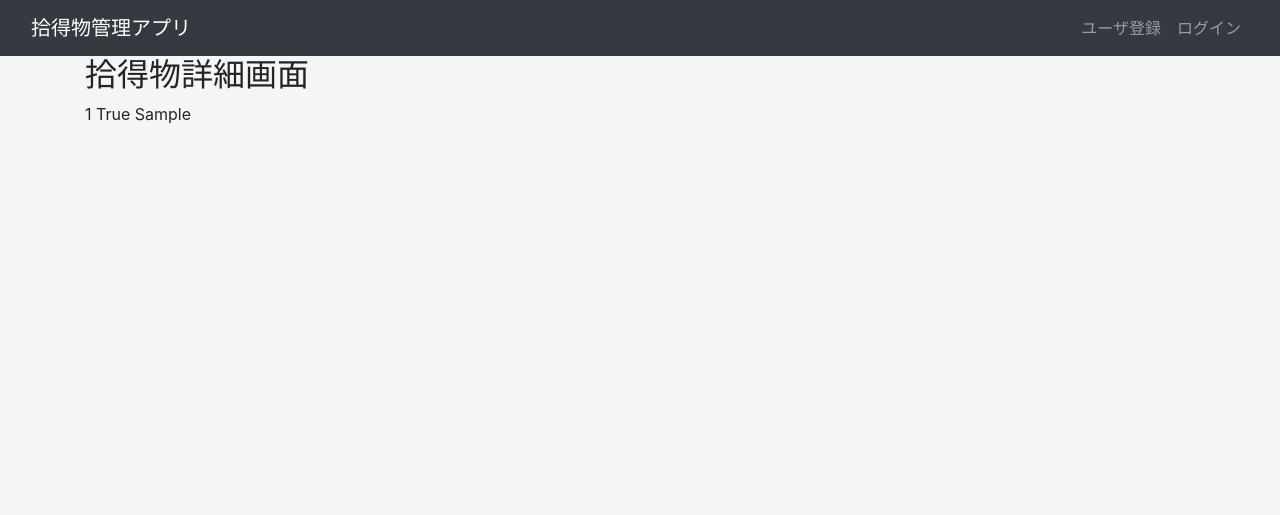
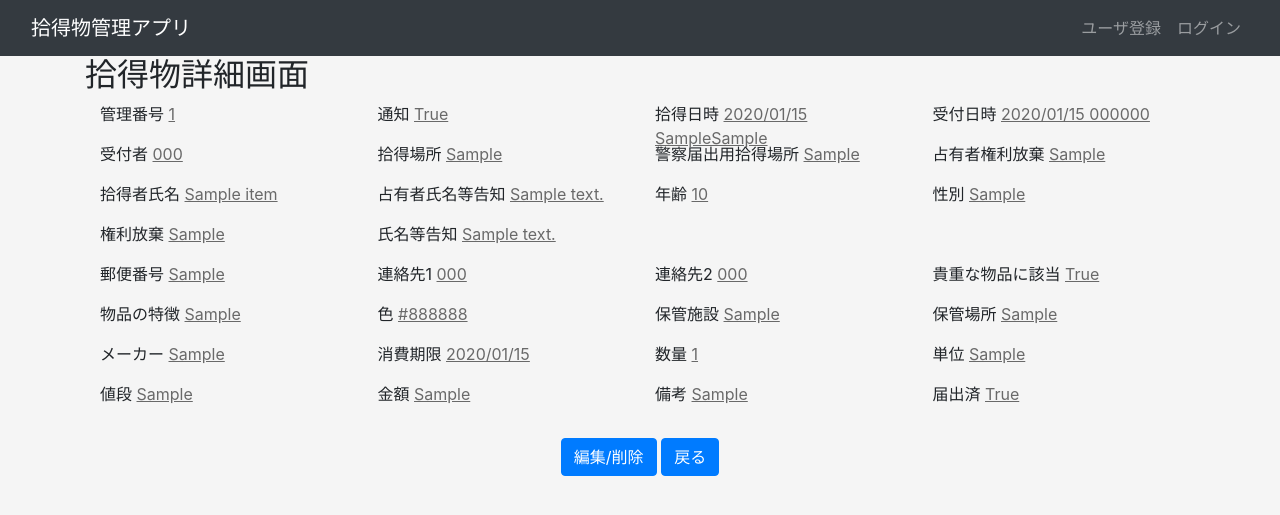
Before and after one commit to sugar310sato/lostitem_app, a Flask app: page /items/detail/1 in a window 1280 px wide. Shown: the top 515 px of the page. Run offline with Flask 3, Linux system fonts and the light colour scheme; tables that the repository leaves empty hold one stand-in row (values such as "Sample post"); some libraries are stand-ins or nearby versions.

Commit message:
Add edit_select, detail

```diff
--- a/apps/items/templates/items/detail.html
+++ b/apps/items/templates/items/detail.html
@@ -2,10 +2,63 @@
 {% block title %}拾得物詳細画面{% endblock %}
 {% block content %}
 <h2>拾得物詳細画面</h2>
-{{ item.track_num }}
-{{ item.notify }}
-{{ item.get_item_hour }}
-{% if item.choice_finder=="拾得者拾得" %}
-{% else %}
-{% endif %}
+<div class="container">
+    <div class="row">
+        <div class="col-3">管理番号 <u>{{ item.track_num }}</u></div>
+        <div class="col-3">通知 <u>{{ item.notify }}</u></div>
+        <div class="col-3">拾得日時 <u>{{ item.get_item.strftime('%Y/%m/%d') }}
+                {{ item.get_item_hour }}{{ item.get_item_minute }}</u></div>
+        <div class="col-3">受付日時 <u>{{ item.recep_item.strftime('%Y/%m/%d') }}
+                {{ item.recep_item_hour }}{{ item.recep_item_minute }}</u></div>
+    </div>
+    <div class="row">
+        <div class="col-3">受付者 <u>{{ item.recep_manager }}</u></div>
+        <div class="col-3">拾得場所 <u>{{ item.find_area }}</u></div>
+        <div class="col-3">警察届出用拾得場所 <u>{{ item.find_area_police }}</u></div>
+        <div class="col-3">占有者権利放棄 <u>{{ item.own_waiver }}</u></div>
+    </div>
+    <div class="row">
+        <div class="col-3">拾得者氏名 <u>{{ item.finder_name }}</u></div>
+        <div class="col-3">占有者氏名等告知 <u>{{ item.own_name_note }}</u></div>
+        <div class="col-3">年齢 <u>{{ item.finder_age }}</u></div>
+        <div class="col-3">性別 <u>{{ item.finder_sex }}</u></div>
+    </div>
+    <div class="row">
+        {% if item.choice_finder=="占有者拾得" %}
+        <div class="col-3">拾得者属性 <u>{{ item.finder_class }}</u></div>
+        <div class="col-3">拾得者所属 <u>{{ item.finder_affiliation }}</u></div>
+        {% else %}
+        <div class="col-3">権利放棄 <u>{{ item.thirdparty_waiver }}</u></div>
+        <div class="col-3">氏名等告知 <u>{{ item.thirdparty_name_note }}</u></div>
+        {% endif %}
+    </div>
+    <div class="row">
+        <div class="col-3">郵便番号 <u>{{ item.finder_post }}</u></div>
+        <div class="col-3">連絡先1 <u>{{ item.finder_tel1 }}</u></div>
+        <div class="col-3">連絡先2 <u>{{ item.finder_tel2 }}</u></div>
+        <div class="col-3">貴重な物品に該当 <u>{{ item.item_value }}</u></div>
+    </div>
+    <div class="row">
+        <div class="col-3">物品の特徴 <u>{{ item.item_feature }}</u></div>
+        <div class="col-3">色 <u>{{ item.item_color }}</u></div>
+        <div class="col-3">保管施設 <u>{{ item.item_storage }}</u></div>
+        <div class="col-3">保管場所 <u>{{ item.item_storage_place }}</u></div>
+    </div>
+    <div class="row">
+        <div class="col-3">メーカー <u>{{ item.item_maker }}</u></div>
+        <div class="col-3">消費期限 <u>{{ item.item_expiration.strftime('%Y/%m/%d') }}</u></div>
+        <div class="col-3">数量 <u>{{ item.item_num }}</u></div>
+        <div class="col-3">単位 <u>{{ item.item_unit }}</u></div>
+    </div>
+    <div class="row mb-3">
+        <div class="col-3">値段 <u>{{ item.item_plice }}</u></div>
+        <div class="col-3">金額 <u>{{ item.item_money }}</u></div>
+        <div class="col-3">備考 <u>{{ item.item_remarks }}</u></div>
+        <div class="col-3">届出済 <u>{{ item.item_situation }}</u></div>
+    </div>
+</div>
+<div class="text-center">
+    <a class="btn btn-primary" href="{{ url_for('items.edit_select', item_id=item.id) }}" role="button">編集/削除</a>
+    <a class="btn btn-primary" href="{{ url_for('items.index') }}" role="button">戻る</a>
+</div>
 {% endblock %}
--- a/apps/items/templates/items/edit.html
+++ b/apps/items/templates/items/edit.html
@@ -1,5 +1,5 @@
 {% extends "register/base.html" %}
 {% block title %}拾得物詳細画面{% endblock %}
 {% block content %}
-
+<h1></h1>
 {% endblock %}
--- a/apps/items/views.py
+++ b/apps/items/views.py
@@ -25,6 +25,14 @@ def index():
 def detail(item_id):
     item = LostItem.query.filter_by(id=item_id).first()
     return render_template("items/detail.html", item=item)
+
+
+# 編集物選択画面（メインor同梱物）
+@items.route("/edit/select/<item_id>", methods=["POST", "GET"])
+def edit_select(item_id):
+    # 現状は、メインの拾得物のみ
+    item = LostItem.query.filter_by(id=item_id).first()
+    return render_template("items/edit_select.html", item=item)
 
 
 # 編集画面
--- a/apps/static/css/style.css
+++ b/apps/static/css/style.css
@@ -94,3 +94,12 @@ input[type="search"] {
 .dt-image-submit {
     margin-left: 10px;
 }
+
+u {
+    color: dimgray;
+    width: max-content;
+}
+
+.col-3 {
+    height: 40px;
+}
```
Also changed, not shown: apps/items/templates/items/edit_select.html (added, +37 -0 lines).
